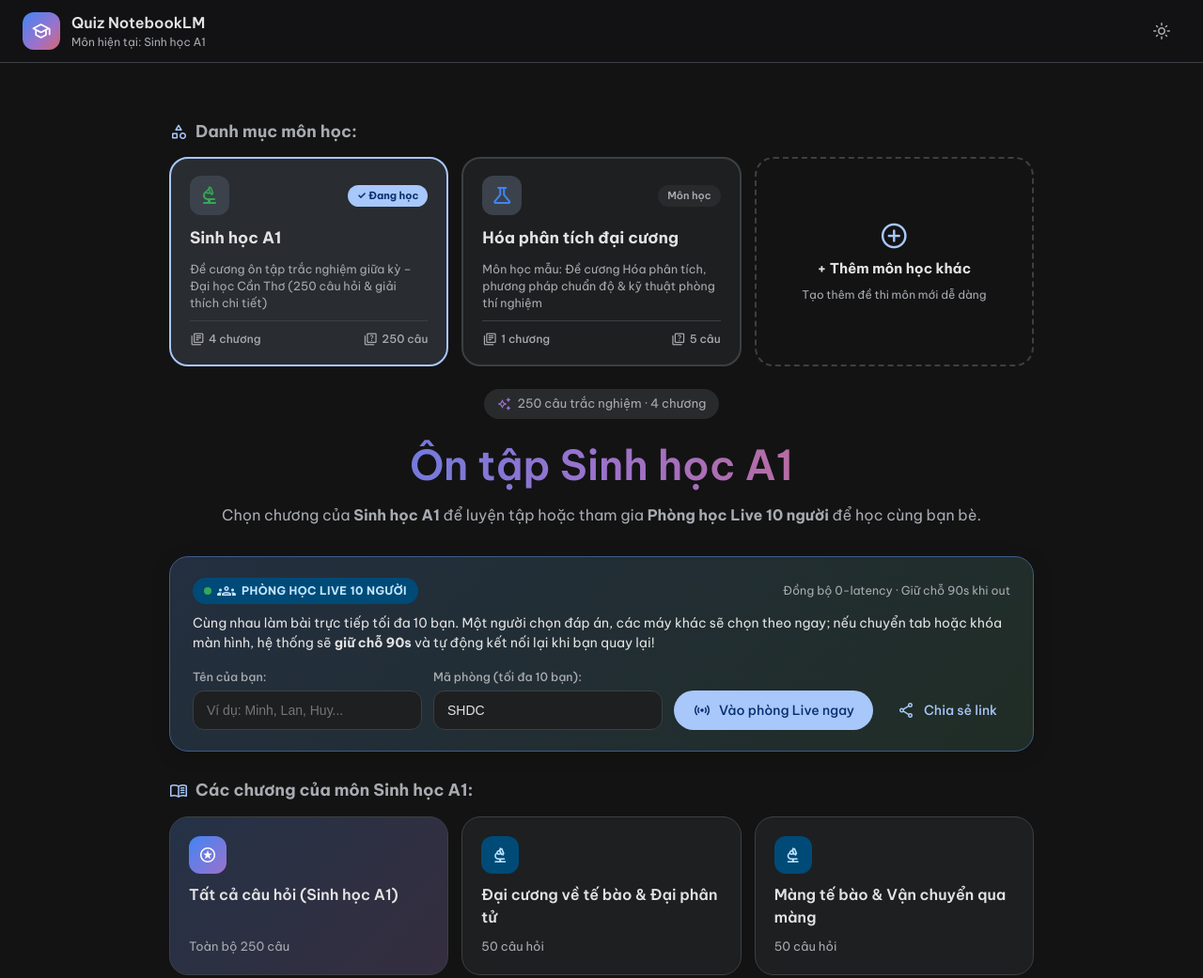
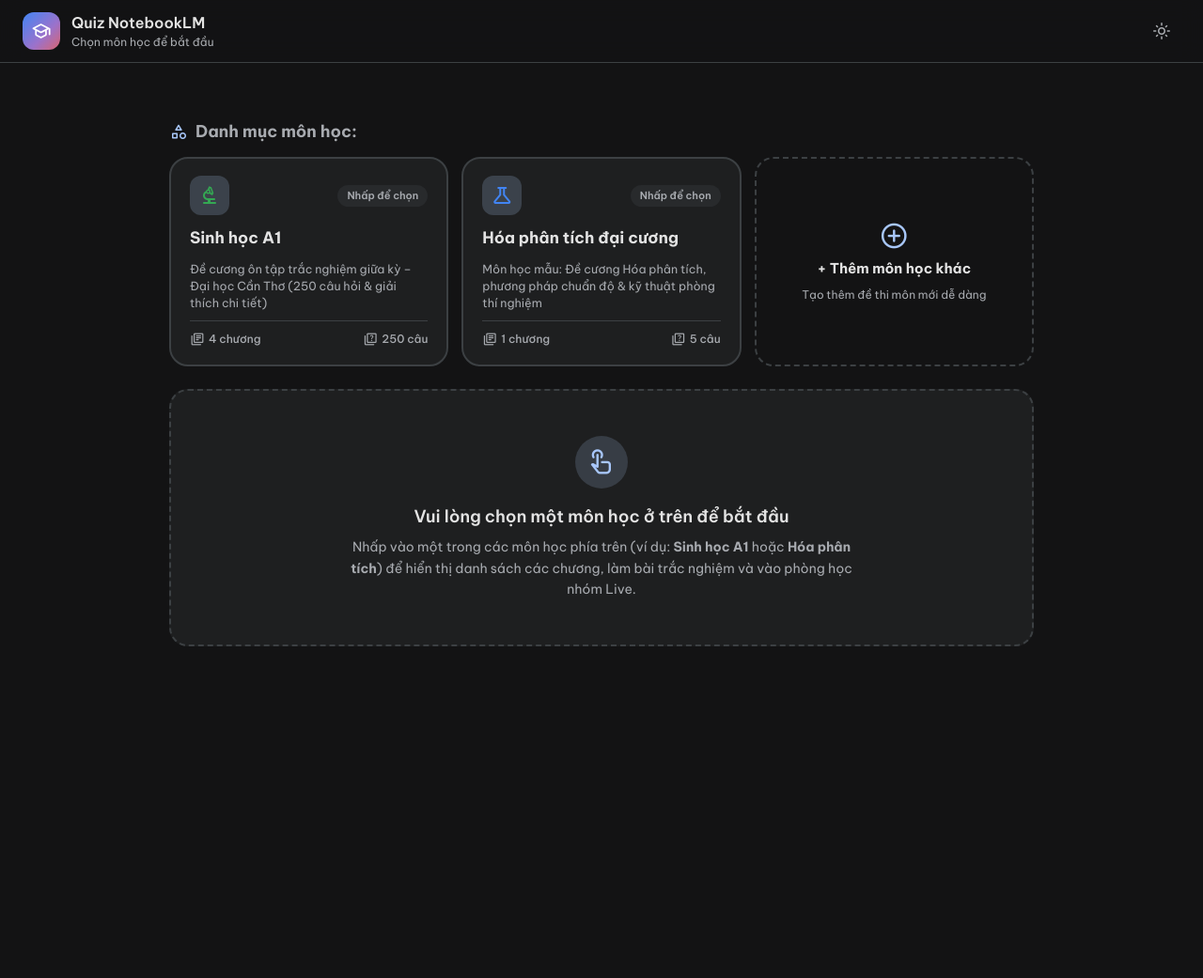
Before and after one commit to LmaoHub11/quiz-sinh-hoc-a1, a website: page index.html in a window 1280 px wide. Shown: the top 1041 px of the page at 94% size. After the commit the page ends 800 px from the top, so only its background shows below. Drawn offline with nearby package versions, Linux system fonts and the light colour scheme.

Commit message:
feat: unselect subject by default on landing and reveal details only upon subject selection

```diff
--- a/app.js
+++ b/app.js
@@ -124,7 +124,7 @@
   // --- App State ---
   const State = {
     currentView: 'home', // 'home' | 'quiz' | 'result'
-    currentSubjectId: localStorage.getItem('sh_current_subject') || 'sinh-hoc-a1',
+    currentSubjectId: null, // Ban đầu khi mở trang web thì user chưa chọn môn nào
     activeChapterId: null,
     chapterTitle: '',
     questions: [], // Question instances with state
@@ -656,24 +656,22 @@
     },
 
     getCurrentCourse() {
+      if (!State.currentSubjectId) return null;
       const courses = window.COURSES_DATA || window.SUBJECTS_DATA || [];
-      return courses.find(c => c.id === State.currentSubjectId) || courses[0] || null;
+      return courses.find(c => c.id === State.currentSubjectId) || null;
     },
 
     // --- Home View & Chapter selection ---
     renderHome() {
       const subjectGrid = document.getElementById('subjectGrid');
-      const chapterGrid = document.getElementById('chapterGrid');
       const courses = window.COURSES_DATA || window.SUBJECTS_DATA || [];
       const current = this.getCurrentCourse();
-
-      if (!current) return;
 
       // 1. Render Subject Selector Cards
       if (subjectGrid && courses.length > 0) {
         let sHtml = '';
         courses.forEach(c => {
-          const isActive = c.id === current.id;
+          const isActive = current && c.id === current.id;
           const totalQ = c.chapters.reduce((sum, ch) => sum + ch.questions.length, 0);
           sHtml += `
             <div class="subject-card ${isActive ? 'active' : ''}" data-subject-id="${c.id}">
@@ -682,7 +680,7 @@
                   <span class="material-symbols-rounded">${c.icon || 'school'}</span>
                 </div>
                 <span class="subject-badge ${isActive ? 'active-indicator' : ''}">
-                  ${isActive ? '✓ Đang học' : 'Môn học'}
+                  ${isActive ? '✓ Đang chọn' : 'Nhấp để chọn'}
                 </span>
               </div>
               <div class="subject-card-name">${c.title}</div>
@@ -712,13 +710,28 @@
         subjectGrid.innerHTML = sHtml;
       }
 
+      const emptyPrompt = document.getElementById('emptySubjectPrompt');
+      const contentWrap = document.getElementById('subjectContentWrap');
+      const topbarBrandSub = document.getElementById('topbarBrandSub');
+
+      if (!current) {
+        // CHƯA CHỌN MÔN: Ẩn phần chi tiết bên dưới, hiện ô hướng dẫn
+        if (emptyPrompt) emptyPrompt.classList.remove('hidden');
+        if (contentWrap) contentWrap.classList.add('hidden');
+        if (topbarBrandSub) topbarBrandSub.textContent = 'Chọn môn học để bắt đầu';
+        return;
+      }
+
+      // ĐÃ CHỌN MÔN: Hiện phần chi tiết bên dưới
+      if (emptyPrompt) emptyPrompt.classList.add('hidden');
+      if (contentWrap) contentWrap.classList.remove('hidden');
+
       // 2. Update Hero & Titles
       const totalQ = current.chapters.reduce((sum, ch) => sum + ch.questions.length, 0);
       const heroChipText = document.getElementById('subjectHeroChipText');
       const heroTitle = document.getElementById('subjectHeroTitle');
       const heroDesc = document.getElementById('subjectHeroDesc');
       const chSectionTitle = document.getElementById('chapterSectionTitle');
-      const topbarBrandSub = document.getElementById('topbarBrandSub');
 
       if (heroChipText) heroChipText.textContent = `${totalQ} câu trắc nghiệm · ${current.chapters.length} chương`;
       if (heroTitle) heroTitle.textContent = `Ôn tập ${current.title}`;
@@ -727,6 +740,7 @@
       if (topbarBrandSub) topbarBrandSub.textContent = `Môn hiện tại: ${current.title}`;
 
       // 3. Render Chapters of current subject
+      const chapterGrid = document.getElementById('chapterGrid');
       if (!chapterGrid) return;
       let html = '';
 
@@ -1303,7 +1317,7 @@
       const info = document.getElementById('resumeInfo');
       if (!card || !info) return;
 
-      if (!raw || State.liveMode) {
+      if (!raw || State.liveMode || !State.currentSubjectId) {
         card.classList.add('hidden');
         return;
       }
@@ -1372,10 +1386,10 @@
           const sId = card.dataset.subjectId;
           if (sId && sId !== State.currentSubjectId) {
             State.currentSubjectId = sId;
-            localStorage.setItem('sh_current_subject', sId);
             this.renderHome();
+            this.checkResumeState();
             const course = this.getCurrentCourse();
-            showToast(`Đã chuyển sang môn: ${course ? course.title : sId}!`);
+            showToast(`Đã chọn môn: ${course ? course.title : sId}!`);
             Sound.shuffle();
 
             // Gợi ý mã phòng mặc định cho môn này
@@ -1384,6 +1398,14 @@
               const suggestedCode = (course.code || course.id).replace(/[^a-zA-Z0-9]/g, '').toUpperCase().substring(0, 8);
               roomInput.value = suggestedCode || 'ROOM';
             }
+
+            // Cuộn mượt xuống khối chi tiết vừa hiển thị
+            setTimeout(() => {
+              const contentWrap = document.getElementById('subjectContentWrap');
+              if (contentWrap) {
+                contentWrap.scrollIntoView({ behavior: 'smooth', block: 'start' });
+              }
+            }, 80);
           }
         });
       }
--- a/index.html
+++ b/index.html
@@ -40,11 +40,22 @@
         <div class="subject-grid" id="subjectGrid"></div>
       </div>
 
+      <!-- Placeholder khi chưa chọn môn nào -->
+      <div class="empty-subject-state" id="emptySubjectPrompt">
+        <div class="empty-subject-icon">
+          <span class="material-symbols-rounded">touch_app</span>
+        </div>
+        <h3>Vui lòng chọn một môn học ở trên để bắt đầu</h3>
+        <p>Nhấp vào một trong các môn học phía trên (ví dụ: <b>Sinh học A1</b> hoặc <b>Hóa phân tích</b>) để hiển thị danh sách các chương, làm bài trắc nghiệm và vào phòng học nhóm Live.</p>
+      </div>
+
+      <!-- Khối chi tiết môn học (Ẩn mặc định khi chưa chọn môn, hiện khi user nhấp chọn môn) -->
+      <div class="subject-content-wrap hidden" id="subjectContentWrap">
         <div class="hero" id="subjectHero">
           <div class="hero-chip" id="subjectHeroChip">
             <span class="material-symbols-rounded">auto_awesome</span> <span id="subjectHeroChipText">250 câu trắc nghiệm</span>
           </div>
-        <h1 id="subjectHeroTitle">Ôn tập Sinh học A1</h1>
+          <h1 id="subjectHeroTitle">Ôn tập môn học</h1>
           <p id="subjectHeroDesc">Chọn chương bạn muốn luyện tập hoặc tham gia <b>Phòng học chung Live 10 người</b> để làm bài và trò chuyện cùng bạn bè.</p>
         </div>
 
@@ -79,7 +90,7 @@
 
         <div class="section-title">
           <span class="material-symbols-rounded">menu_book</span>
-        <h3 id="chapterSectionTitle">Các chương của môn Sinh học A1:</h3>
+          <h3 id="chapterSectionTitle">Các chương của môn:</h3>
         </div>
         <div class="chapter-grid" id="chapterGrid"></div>
 
@@ -121,6 +132,7 @@
           <div class="resume-actions">
             <button class="btn ghost" id="discardBtn">Bỏ qua</button>
             <button class="btn primary" id="resumeBtn"><span class="material-symbols-rounded">play_arrow</span> Tiếp tục</button>
+          </div>
         </div>
       </div>
     </section>
--- a/style.css
+++ b/style.css
@@ -573,6 +573,46 @@ kbd { font-family: inherit; font-size: 11px; padding: 1px 6px; border: 1px solid
 }
 .toast.show { transform: translate(-50%, 0); opacity: 1; }
 
+/* Placeholder khi chưa chọn môn */
+.empty-subject-state {
+  text-align: center;
+  padding: 48px 24px;
+  background: var(--surface);
+  border: 2px dashed var(--border);
+  border-radius: var(--radius);
+  margin-top: 20px;
+  animation: fade .3s ease;
+}
+.empty-subject-icon {
+  width: 56px;
+  height: 56px;
+  border-radius: 50%;
+  background: color-mix(in srgb, var(--primary) 12%, var(--surface-2));
+  color: var(--primary);
+  display: grid;
+  place-items: center;
+  margin: 0 auto 16px;
+}
+.empty-subject-icon .material-symbols-rounded {
+  font-size: 30px;
+}
+.empty-subject-state h3 {
+  font-size: 18px;
+  font-weight: 600;
+  color: var(--text);
+  margin-bottom: 8px;
+}
+.empty-subject-state p {
+  font-size: 14px;
+  color: var(--text-2);
+  max-width: 540px;
+  margin: 0 auto;
+  line-height: 1.6;
+}
+.subject-content-wrap {
+  animation: fade .35s ease;
+}
+
 /* ====== Subjects Section ====== */
 .subject-section { margin-bottom: 24px; }
 .subject-grid {
```
Lines whose indentation alone changed are shown as unchanged.
